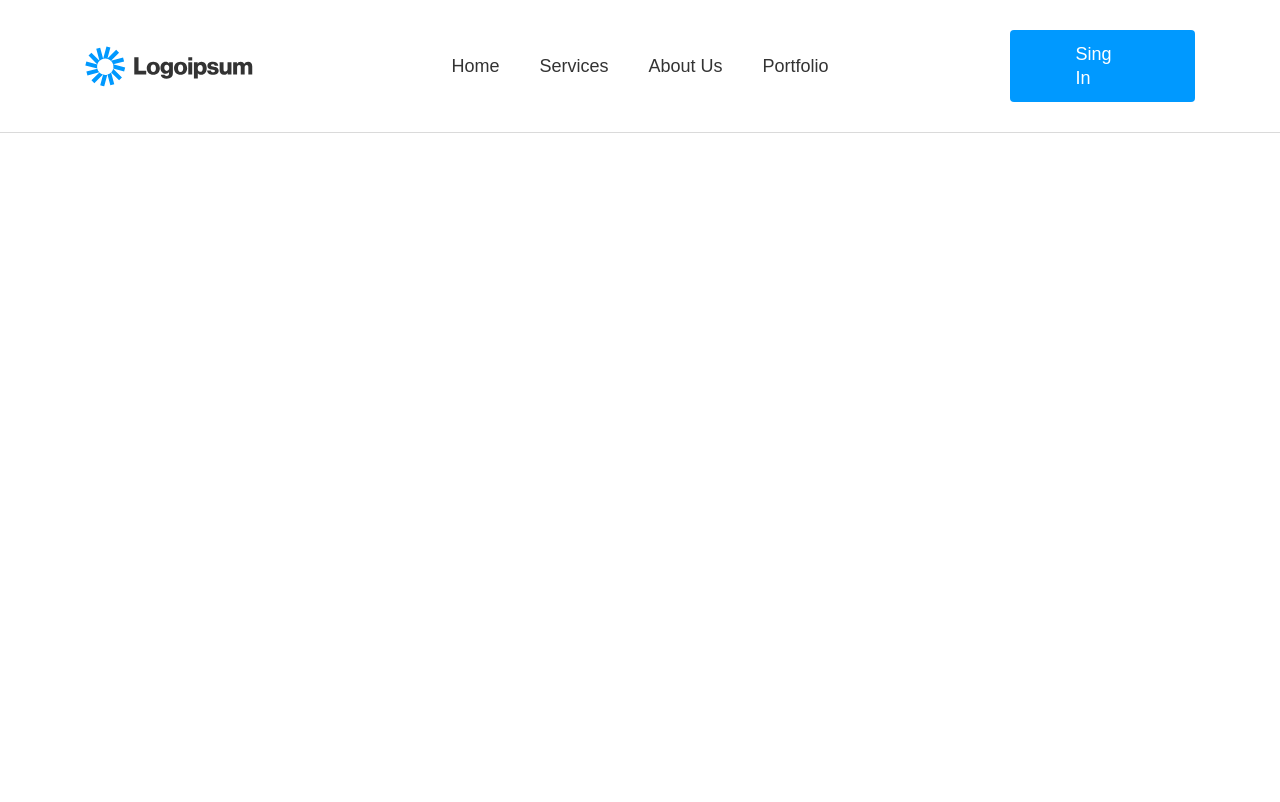
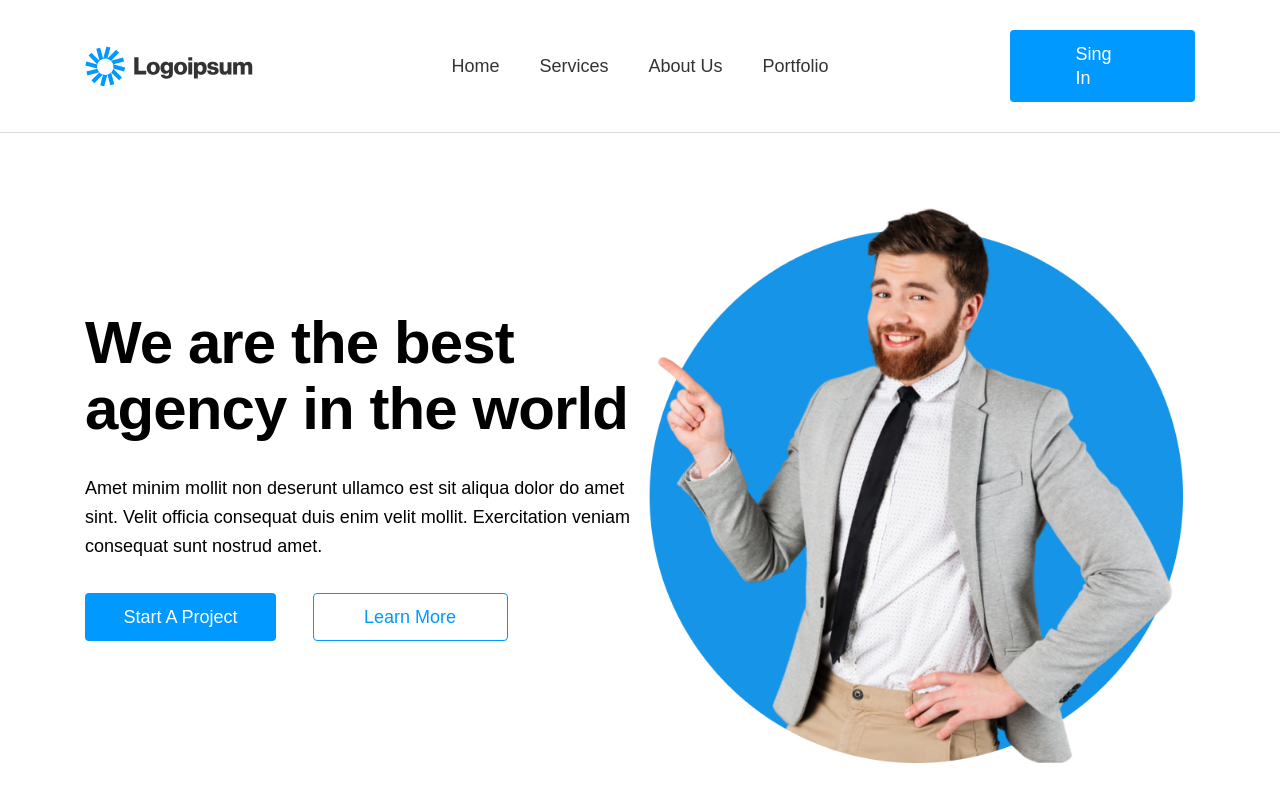
Before and after one commit to miltonahmed/portfolio-nahian, a plain HTML site: page index.html in a window 1280 px wide. Drawn offline with Linux system fonts and the light colour scheme; a web font is replaced by a local one.

Commit message:
Hero section Done

```diff
--- a/assets/sass/base/_common.scss
+++ b/assets/sass/base/_common.scss
@@ -62,7 +62,7 @@ a {
 
 // common button
 
-.btn-primary {
+.btn {
   border-radius: 4px;
   -webkit-border-radius: 4px;
   -moz-border-radius: 4px;
@@ -73,7 +73,7 @@ a {
   font-weight: 500;
   text-transform: capitalize;
 
-  &.btn {
+  &.btn-primary {
     padding: 12px 65.5px;
     background-color: $primary-color;
     &:hover {
@@ -81,4 +81,14 @@ a {
       color: $primary-color;
     }
   }
+  &.btn-border {
+    padding: 11px 50.5px;
+    border: 1px solid $primary-color;
+    color: $primary-color;
+    &:hover {
+      background-color: $primary-color;
+      border: 1px solid $primary-color;
+      color: $white-color;
+    }
+  }
 }
--- a/assets/sass/layouts/_all.scss
+++ b/assets/sass/layouts/_all.scss
@@ -1 +1,2 @@
 @import 'navbar';
+@import 'hero';
--- /dev/null
+++ b/assets/sass/layouts/_hero.scss
@@ -0,0 +1,26 @@
+#hero {
+  padding-top: 55px;
+  padding-bottom: 101px;
+  background-color: $white-color;
+  .hero-content {
+    h1 {
+      font-size: 60px;
+      font-weight: 700;
+      line-height: 66px;
+      letter-spacing: -0.9px;
+    }
+    p {
+      font-size: 18px;
+      font-weight: 400;
+      line-height: 28.8px;
+      margin-top: 32px;
+      margin-bottom: 32px;
+    }
+    .hero-button {
+      .btn-primary {
+        padding: 12px 38.5px;
+        margin-right: 32px;
+      }
+    }
+  }
+}
--- a/index.html
+++ b/index.html
@@ -39,8 +39,30 @@
   </nav>
   <!-- ======== Navbar Section End Now =======  -->
 
-  <!-- ======== Navbar Section Start Now =======  -->
-  <!-- ======== Navbar Section End Now =======  -->
+  <!-- ======== Hero Section Start Now =======  -->
+  <section id="hero">
+    <div class="container">
+      <div class="row align-center">
+        <div class="col-xl-6">
+          <div class="hero-content ">
+            <h1>We are the best agency in the world</h1>
+            <p>Amet minim mollit non deserunt ullamco est sit aliqua dolor do amet sint. Velit officia consequat duis
+              enim velit mollit. Exercitation veniam consequat sunt nostrud amet.</p>
+            <div class="hero-button">
+              <a class="btn btn-primary" href="#">Start a Project</a>
+              <a class="btn btn-border" href="#">Learn More</a>
+            </div>
+          </div>
+        </div>
+        <div class="col-xl-6">
+          <div class="hero-image">
+            <picture><img src="assets/images/hero-img.png" alt="hero-img"></picture>
+          </div>
+        </div>
+      </div>
+    </div>
+  </section>
+  <!-- ======== Hero Section End Now =======  -->
 
   <!-- ======== Navbar Section Start Now =======  -->
   <!-- ======== Navbar Section End Now =======  -->
```
Also changed, not shown: css/main.min.css, 1 other file.
